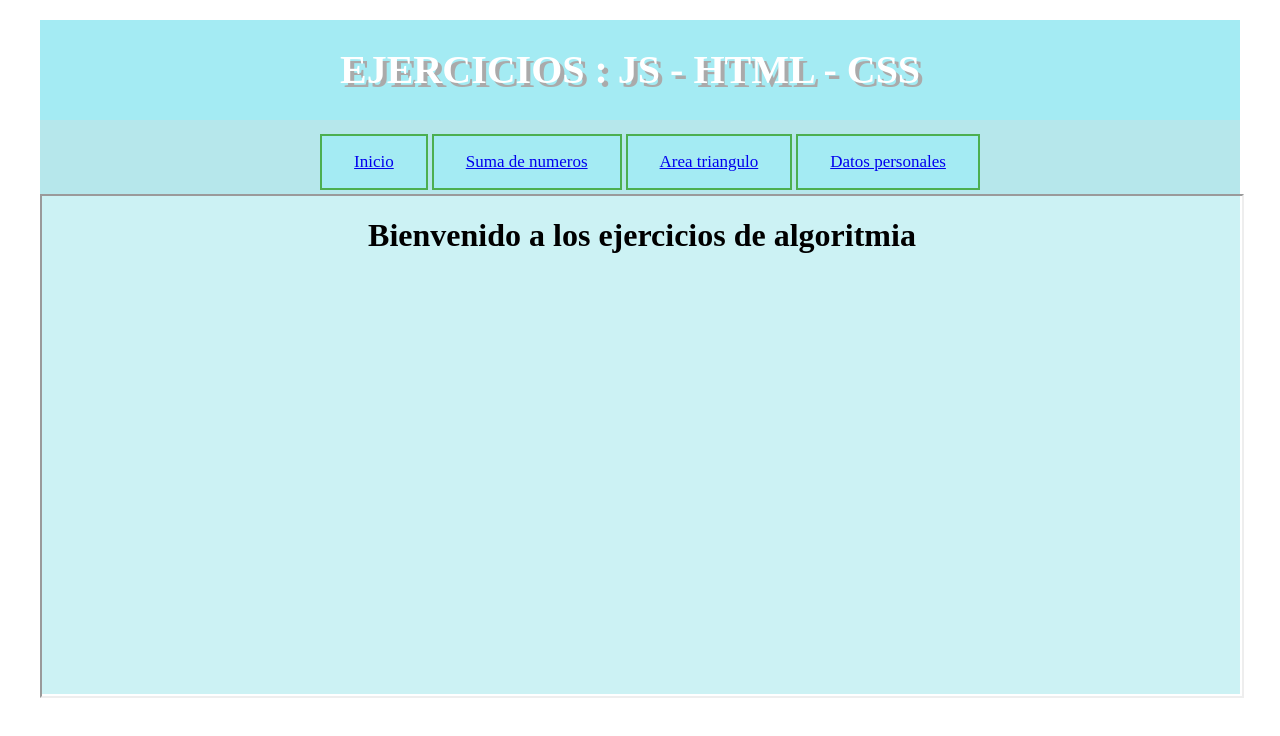
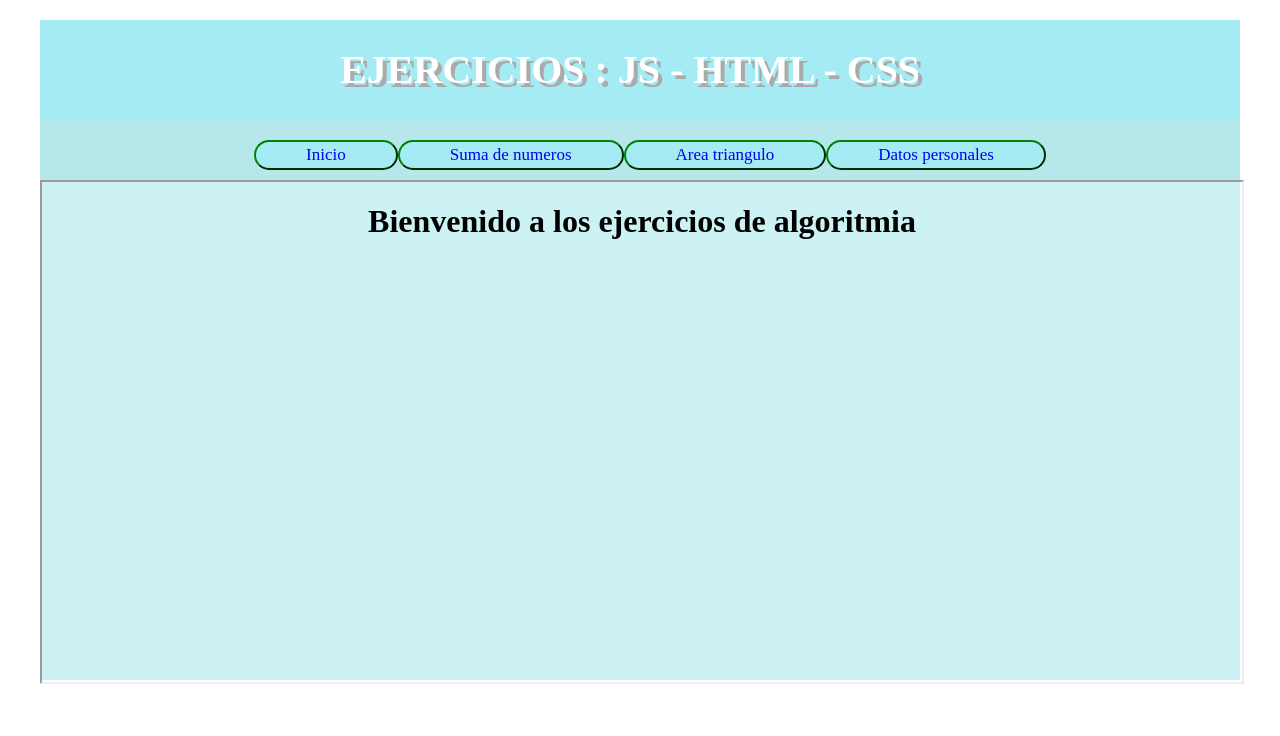
Before and after one commit to Ackerma-23/TrabajosDeAlgoritmia, a plain HTML site: page index.html in a window 1280 px wide. Drawn offline with Linux system fonts and the light colour scheme.

Commit message:
mejorando el css

```diff
--- a/CssRrincipal/style.css
+++ b/CssRrincipal/style.css
@@ -19,6 +19,7 @@ main{
    height: 20%;
    width: 100%;
    float: left;
+   line-height: 50px;
 }
 
 .estilo_menu{
@@ -70,34 +71,37 @@ header{
    background-color: #a4ebf3;
    text-shadow: 4px 4px #aaaaaa;
 }
+a{
+  text-decoration: none
+}
+a:visited{
+  color: #414d92;
+}
 
-a:hover {
-    background-color: #d14d5f;
+a:active {
+  color: white;
+  font-size: 150%;
+;
+}
 
-
-}
-a:active {
-    background: rgb(114, 113, 180);
-    color: white;
-  }
 .button {
-
-
     color: #a4ebf3;
-    padding: 16px 32px;
+    padding: 3px 50px;
     text-align: center;
     text-decoration: none;
     display: inline-block;
     font-size: 17px;
     font-family: 'Times New Roman', Times, serif;
-    margin: 4px 2px;
-    transition-duration: 0.4s;
+    margin-top: 8px 20px;
+    transition-duration: 0.8s;
     cursor: pointer;
+    border-radius: 2cm;
+    border-color: green;
   }
   .button {
     background-color: #a4ebf3;
     color: black;
-    border: 2px solid #4CAF50;
+
   }
 
   .button:hover {
```
